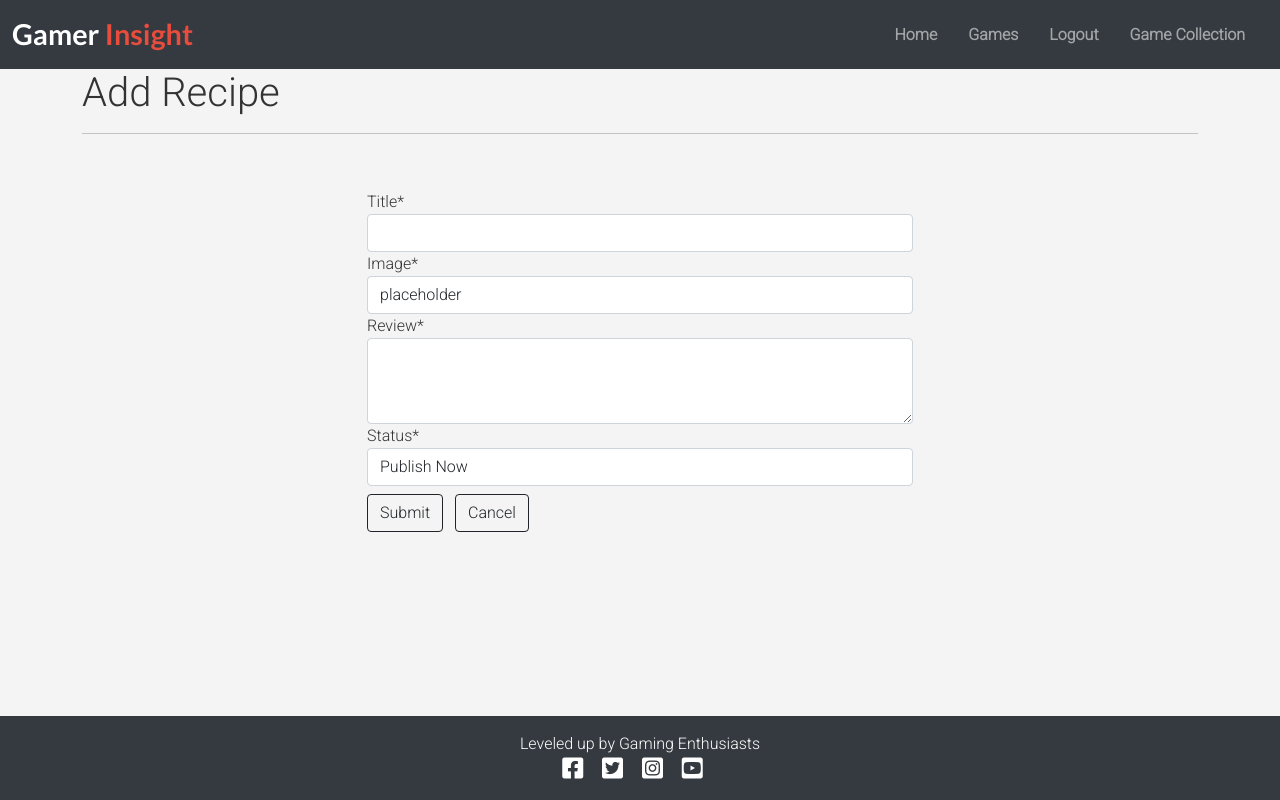
After one commit to ruimarnjr/gamerinsight, a Django app: page /games/add/ in a window 1280 px wide. The commit adds this page. Run offline with Django 3.2, Linux system fonts and the light colour scheme; the visitor is signed in with stand-in values (Sample User, id 1); some libraries are stand-ins or nearby versions.

Commit message:
Add ad game section for users

```diff
--- /dev/null
+++ b/templates/add_game.html
@@ -0,0 +1,26 @@
+{% extends "base.html" %}
+{% block title %}The Easy Eater | Add Recipe{% endblock %}
+{% block content %}
+{% load crispy_forms_tags %}
+
+<div class="container">
+    <h1 class="page-title">Add Recipe</h1>
+    <hr class="home-break">
+    <br>
+    <div class="row justify-content-center ">
+        {% if user.is_authenticated %}
+        {% load cloudinary %}
+        <div class="col-11 col-md-8 col-lg-6 mt-3 add-recipe-outer">
+            <!--  Add Recipe Form -->
+            <form method="post" class="add-game mb-5" enctype="multipart/form-data">
+                {{ form | crispy }}
+                {% csrf_token %}
+                <button type="submit" class="btn btn-outline-dark">Submit</button>
+                <a class="btn btn btn-outline-dark m-2" href="{%  url 'games' %}">Cancel</a>
+            </form>
+        </div>
+        {% endif %}
+    </div>
+</div>
+
+{%endblock%}
--- a/templates/base.html
+++ b/templates/base.html
@@ -95,6 +95,20 @@
             alert.close();
         }, 3000);
     </script>
+    <script>
+        const rate = (rating, game_id) => {
+            fetch(`/rate/${game_id}/${rating}/`, {
+                method: 'GET',
+                headers: {
+                    'Content-Type': 'application/json'
+                }
+            }).then(rest => {
+                window.location.reload();
+                // you may want to update the rating here
+                // to simplify stuff, I just reload the page
+            })
+        }
+    </script>
      <script src="https://cdn.jsdelivr.net/npm/jquery@3.5.1/dist/jquery.slim.min.js"
      integrity="sha384-DfXdz2htPH0lsSSs5nCTpuj/zy4C+OGpamoFVy38MVBnE+IbbVYUew+OrCXaRkfj"
      crossorigin="anonymous">
--- a/templates/game_detail.html
+++ b/templates/game_detail.html
@@ -9,10 +9,12 @@
             <h1>{{ game.title }}</h1>
             <p><strong>Developer:</strong> {{ game.developer }}</p>
             <p><strong>Release Date:</strong> {{ game.release_date }}</p>
-            <p><strong>Rating:</strong> {{ game.rating }}</p>
             <hr>
             <h2>Description</h2>
             <p>{{ game.description|safe }}</p>
+            <hr>
+            <h2>Review</h2>
+            <p>{{ game.review|safe }}</p>
         </div>
         <div class="d-none d-md-block col-md-6">
             <!-- The featured image URL goes in the src attribute -->
--- a/website/forms.py
+++ b/website/forms.py
@@ -1,5 +1,6 @@
 from django import forms
-from .models import Comment, GameCollectionItem
+from django_summernote.widgets import SummernoteWidget
+from .models import Comment, GameCollectionItem, Game
 
 class CommentForm(forms.ModelForm):
     """ Create Comment Form """
@@ -19,3 +20,24 @@ class GameCollectionForm(forms.ModelForm):
         """Get game collection, choose fields to display"""
         model = GameCollectionItem
         fields = ('stage',)
+
+class GameForm(forms.ModelForm):
+    """ Create Recipe Form """
+    def __init__(self, *args, **kwargs):
+        super(GameForm, self).__init__(*args, **kwargs)
+        self.fields['review'].widget = forms.Textarea(attrs={'rows': 3})
+
+    class Meta:
+        """
+        Get recipe model, choose fields to display and add summernote widget
+        """
+        model = Game
+        fields = [
+            'title',
+            'featured_image',
+            'review',
+            'status',
+        ]
+        widgets = {
+            'review': SummernoteWidget(),
+        }
--- a/website/models.py
+++ b/website/models.py
@@ -1,5 +1,6 @@
 from django.db import models
 from django.contrib.auth.models import User
+from django.urls import reverse
 from cloudinary.models import CloudinaryField
 from django_summernote.fields import SummernoteTextField
 
@@ -9,8 +10,9 @@ class Game(models.Model):
     title = models.CharField(max_length=255)
     featured_image = CloudinaryField('image', default='placeholder')
     description = SummernoteTextField()
+    review = SummernoteTextField(null=True, default='')
     created_on = models.DateTimeField(auto_now=True)
-    release_date = models.DateField()
+    release_date = models.DateField(null=True, blank=True)
     status = models.IntegerField(choices=STATUS, default=1)
     genre = models.CharField(max_length=100)
     platform = models.CharField(max_length=50)
@@ -19,6 +21,10 @@ class Game(models.Model):
     class Meta:
         """To display the recipes by created_on in descending order"""
         ordering = ['-created_on']
+
+    def get_absolute_url(self):
+        """Get url after user adds/edits recipe"""
+        return reverse('game_detail', kwargs={'pk': self.pk})
 
     def __str__(self):
         return self.title
--- a/website/urls.py
+++ b/website/urls.py
@@ -10,4 +10,5 @@ urlpatterns = [
     path('game/<int:pk>/', views.GameDetailView.as_view(), name='game_detail'),
     path('comments/<int:pk>/edit/', views.EditComment.as_view(), name='edit_comment'),
     path('comments/<int:pk>/delete/', views.DeleteComment.as_view(), name='delete_comment'),
+    path('games/add/', views.AddGame.as_view(), name='add_game'),
 ]
--- a/website/views.py
+++ b/website/views.py
@@ -6,7 +6,7 @@ from django.urls import reverse_lazy
 from django.contrib.auth.mixins import LoginRequiredMixin, UserPassesTestMixin
 from django.views.generic.detail import DetailView
 from .models import Game, GameCollectionItem, Comment
-from .forms import CommentForm, GameCollectionForm
+from .forms import CommentForm, GameCollectionForm, GameForm
 
 class Home(generic.TemplateView):
     """This view is used to display the home page"""
@@ -196,3 +196,85 @@ class DeleteComment(
         """ Return to recipe detail view when comment deleted sucessfully"""
         game = self.object.game
         return reverse_lazy('game_detail', kwargs={'pk': game.pk})
+
+class AddGame(LoginRequiredMixin, SuccessMessageMixin, generic.CreateView):
+    model = Game
+    form_class = GameForm
+    template_name = 'add_game.html'
+    success_message = "%(title)s was created successfully"
+
+    def form_valid(self, form):
+        form.instance.author = self.request.user
+        return super().form_valid(form)
+
+    def get_success_message(self, cleaned_data):
+        return self.success_message % dict(
+            cleaned_data,
+            title=self.object.title,
+        )
+
+class UpdateGame(
+        LoginRequiredMixin, UserPassesTestMixin,
+        SuccessMessageMixin, generic.UpdateView
+        ):
+    """
+    This view is used to allow logged in users to edit their own games
+    """
+    model = Game
+    form_class = GameForm  # Make sure to use the correct GameForm
+    template_name = 'update_game.html'
+    success_message = "%(title)s was edited successfully"
+
+    def form_valid(self, form):
+        """
+        This method is called when valid form data has been posted.
+        The signed-in user is set as the author of the game.
+        """
+        form.instance.author = self.request.user
+        return super().form_valid(form)
+
+    def test_func(self):
+        """
+        Prevent another user from updating other's games
+        """
+        game = self.get_object()
+        return game.author == self.request.user
+
+    def get_success_message(self, cleaned_data):
+        """
+        Override the get_success_message() method to add the game title
+        into the success message.
+        source: https://docs.djangoproject.com/en/4.0/ref/contrib/messages/
+        """
+        return self.success_message % dict(
+            cleaned_data, title=self.object.title
+        )
+
+
+class DeleteGame(
+        LoginRequiredMixin, UserPassesTestMixin, generic.DeleteView
+        ):
+    """
+    This view is used to allow logged in users to delete their own games
+    """
+    model = Game
+    template_name = 'delete_game.html'
+    success_message = "Game deleted successfully"
+    success_url = reverse_lazy('my_games')
+
+    def test_func(self):
+        """
+        Prevent another user from deleting other's games
+        """
+        game = self.get_object()
+        return game.author == self.request.user
+
+    def delete(self, request, *args, **kwargs):
+        """
+        This function is used to display success message given
+        SuccessMessageMixin cannot be used in generic.DeleteView.
+        Credit: https://stackoverflow.com/questions/24822509/
+        success-message-in-deleteview-not-shown
+        """
+        messages.success(self.request, self.success_message)
+        return super(DeleteGame, self).delete(request, *args, **kwargs)
```
Also changed, not shown: templates/games.html (+6 -1 lines), website/migrations/0016_game_average_rating_game_total_ratings_rating.py (added), website/migrations/0017_alter_rating_unique_together_and_more.py (added), website/migrations/0018_remove_game_total_ratings_delete_rating.py (added), website/migrations/0019_game_review.py (added), website/migrations/0020_alter_game_review.py (added), website/migrations/0021_alter_game_release_date.py (added).
